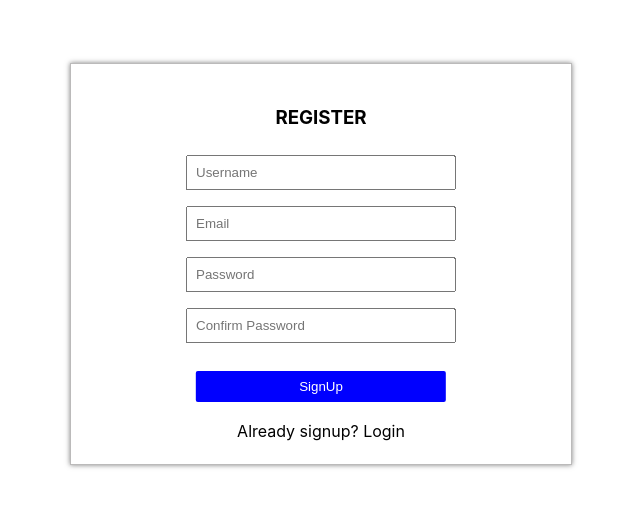
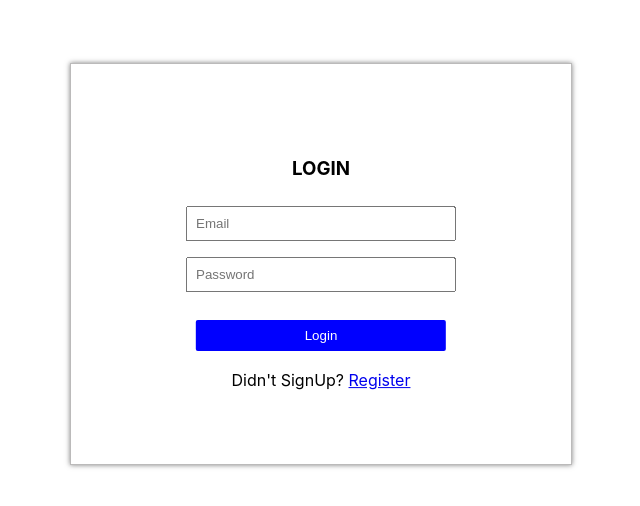
Before and after one commit to vaishnavan/Authentication, a React (Create React App) app in the folder client/: page /login in a window 1280 px wide. Shown: the part 136-642 px from the top of the page, without its empty margins (319-959 px from the left). Built offline with nearby package versions, Linux system fonts and the light colour scheme.

Commit message:
login impl

```diff
--- a/client/src/App.js
+++ b/client/src/App.js
@@ -1,12 +1,18 @@
 import React from 'react';
 import './App.scss';
-import { Register } from './components';
+import { Register, Login } from './components';
+import { BrowserRouter as Router, Route, Switch } from 'react-router-dom';
 
 
 function App() {
   return (
     <div>
-      <Register />
+      <Router>
+        <Switch>
+          <Route exact path="/register" component={Register} />
+          <Route exact path="/login" component={Login} />
+        </Switch>
+      </Router>
     </div>
   )
 }
--- a/client/src/components/Login/Login.js
+++ b/client/src/components/Login/Login.js
@@ -0,0 +1,58 @@
+import React, { useState } from 'react';
+import { postLoginData } from '../../services/user.service';
+import { Link } from 'react-router-dom';
+import '../Register/register.scss';
+
+const initialstate={
+    email:'',
+    password:''
+}
+
+function Login() {
+    const [userData, setUserData] = useState(initialstate);
+
+    const handleChange = (e) => {
+        const {name, value} = e.target;
+        setUserData({
+            ...userData,
+            [name]:value
+        })
+    }
+
+    const handleSubmit = (e) => {
+        e.preventDefault();
+        console.log(userData);
+        setUserData({
+            email:'',
+            password:'',
+        })
+        postLoginData(userData)
+        .then((res) => {
+            console.log(res.data);
+        })
+    }
+
+    return (
+        <>
+            <div className="register-header">
+                <div className="register-main-path">
+                    <div className="register-title">
+                        <h3>LOGIN</h3>
+                    </div>
+                    <form>
+                        <div className="input-forms">
+                            <input type="email" value={userData.email} placeholder="Email" name="email" onChange={handleChange} />
+                        </div>
+                        <div className="input-forms">
+                            <input type="password" value={userData.password} placeholder="Password" name="password" onChange={handleChange} />
+                        </div>
+                        <button onClick={handleSubmit} type="submit">Login</button>
+                        <span>Didn't SignUp? <Link to="/register">Register</Link></span>
+                    </form>
+                </div>
+            </div>
+        </>
+    )
+}
+
+export default Login;
--- a/client/src/components/Register/Register.js
+++ b/client/src/components/Register/Register.js
@@ -1,5 +1,6 @@
 import React, { useState } from 'react';
 import { postRegisterData } from '../../services/user.service';
+import { Link } from 'react-router-dom';
 import './register.scss';
 
 const initialstate={
@@ -59,7 +60,7 @@ function Register() {
                             <input type="password" value={userData.confirmpassword} placeholder="Confirm Password" name="confirmpassword" onChange={handleChange} />
                         </div>
                         <button onClick={handleSubmit} type="submit">SignUp</button>
-                        <span>Already signup? Login</span>
+                        <span>Already signup? <Link to="/login">Login</Link></span>
                     </form>
                 </div>
             </div>
--- a/client/src/components/Register/register.scss
+++ b/client/src/components/Register/register.scss
@@ -40,8 +40,6 @@
     cursor: pointer;
 }
 
-
-
 @media (max-width:600px) {
     .register-header{
         width: 320px;
--- a/client/src/components/index.js
+++ b/client/src/components/index.js
@@ -1,6 +1,7 @@
 import Register from './Register/Register';
-
+import Login from './Login/Login';
 
 export  {
-    Register
+    Register,
+    Login
 }
--- a/client/src/services/user.service.js
+++ b/client/src/services/user.service.js
@@ -6,6 +6,11 @@ const postRegisterData = (myData) => {
     return axios.post(API_URL+"register", myData);
 }
 
+const postLoginData = (myData) => {
+    return axios.post(API_URL+"login", myData);
+}
+
 export  {
-    postRegisterData
+    postRegisterData,
+    postLoginData
 }
```
